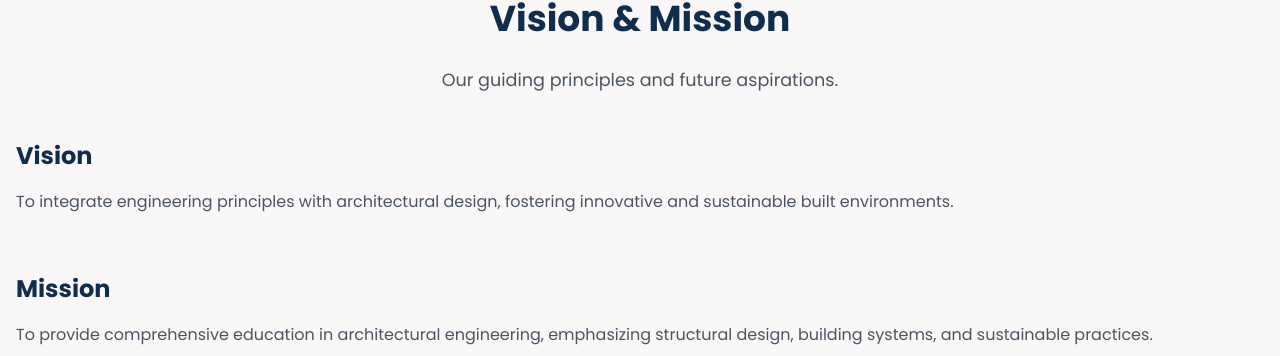
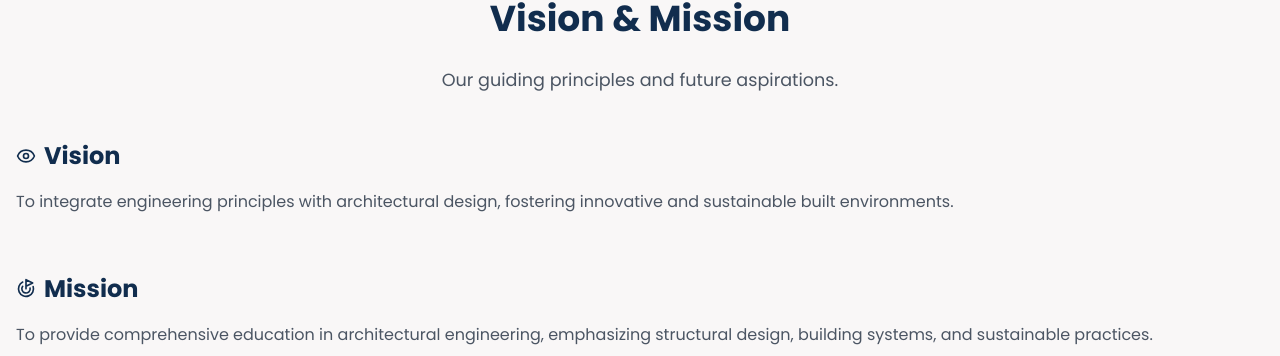
Before and after one commit to DhanushSaiCoder/AndhraPolytechnic, a React (Create React App) app in the folder frontend/: page /departments/architectural-engineering in a window 1280 px wide. Shown: the part 817-1173 px from the top of the page. Built offline with nearby package versions, Linux system fonts and the light colour scheme.

Commit message:
+icons for vision and mission

```diff
--- a/frontend/src/components/departmentsComponents/DepartmentDetail/VisionMission.js
+++ b/frontend/src/components/departmentsComponents/DepartmentDetail/VisionMission.js
@@ -1,4 +1,5 @@
 import React from 'react';
+import { Eye, Goal } from 'lucide-react';
 import '../../../styles/DepartmentsStyles/DepartmentDetail.css';
 
 const VisionMission = ({ department }) => {
@@ -15,11 +16,11 @@ const VisionMission = ({ department }) => {
         </div>
         <div className="vision-mission-content">
           <div className="vm-item">
-            <h3>Vision</h3>
+            <h3><Eye size={20} /> Vision</h3>
             <p>{department.vision}</p>
           </div>
           <div className="vm-item">
-            <h3>Mission</h3>
+            <h3><Goal size={20} /> Mission</h3>
             <p>{department.mission}</p>
           </div>
         </div>
```
